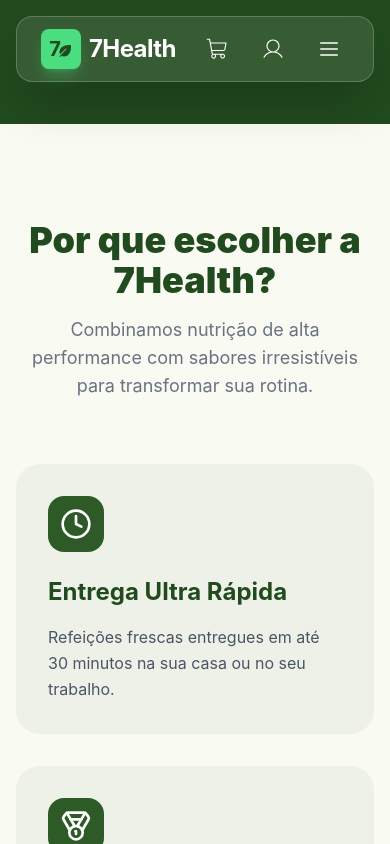
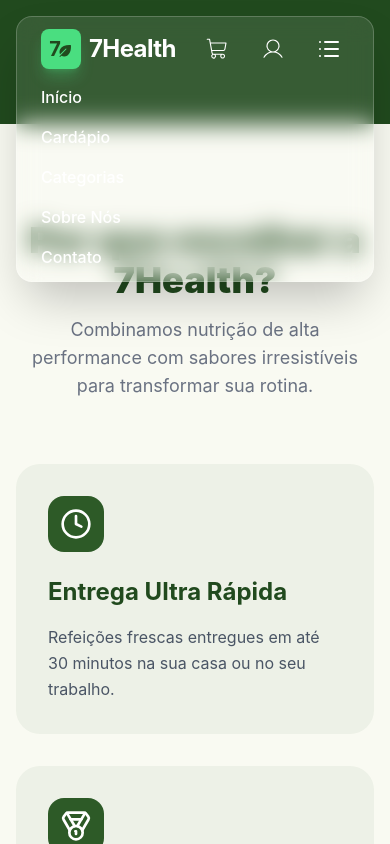
Before and after one commit to CodeSeven-Turma-JavaScript-13/projeto_7health_REACT, a React (Vite) app: page / in a window 390 px wide. Both pictures are taken after a click on the button 329 px from the left and 49 px from the top of the page. Shown: the top 844 px of the page. Built offline with nearby package versions, Linux system fonts and the light colour scheme; no server answers.

Commit message:
💥 NEW:  Modo Hamburguer

```diff
--- a/src/components/navbar/NavBar.tsx
+++ b/src/components/navbar/NavBar.tsx
@@ -1,20 +1,25 @@
-import { Leaf, List, ShoppingCart, User } from "@phosphor-icons/react";
+import { Leaf, List, ShoppingCart, User, UserIcon } from "@phosphor-icons/react";
 import { Link, useLocation } from "react-router-dom";
 import { useContext, useState } from "react";
 import { CartContext } from "../carrinho/contexts/CartContext";
 import ContatoModal from "../../pages/contatos/ContatoModal";
-
-
+import { LeafIcon, ListIcon, ShoppingCartIcon } from "lucide-react";
 
 function NavBar() {
+  // Estado que controla se o modal de contato está aberto
+  const [abrirContato, setAbrirContato] = useState(false);
 
-    // Estado que controla se o modal está aberto ou fechado
-  const [abrirContato, setAbrirContato] = useState(false);
+  // Estado que controla se o menu mobile está aberto
+  const [abrirMenu, setAbrirMenu] = useState(false);
 
   const location = useLocation();
   const { quantidadeItens } = useContext(CartContext);
 
-  const isLightPage = location.pathname === "/contato" || location.pathname === "/sobre" || location.pathname === "/categorias" || location.pathname === "/cart";
+  const isLightPage =
+    location.pathname === "/contato" ||
+    location.pathname === "/sobre" ||
+    location.pathname === "/categorias" ||
+    location.pathname === "/cart";
 
   const navClasses = isLightPage
     ? "glass-light border-[#cbd5e1]/30 text-brand-dark shadow-xl"
@@ -24,36 +29,72 @@
     ? "bg-brand-dark text-white shadow-brand-dark/20"
     : "bg-brand-light text-brand-dark shadow-brand-light/30";
 
-  const linkHoverClasses = isLightPage ? "hover:text-brand-medium" : "hover:text-brand-light";
-  const actionButtonHoverClasses = isLightPage ? "hover:bg-brand-dark/5" : "hover:bg-white/10";
+  const linkHoverClasses = isLightPage
+    ? "hover:text-brand-medium"
+    : "hover:text-brand-light";
+
+  const actionButtonHoverClasses = isLightPage
+    ? "hover:bg-brand-dark/5"
+    : "hover:bg-white/10";
 
   return (
     <>
       <nav className="fixed top-0 left-0 right-0 z-50 p-4 transition-all duration-500">
-      <div className={`max-w-7xl mx-auto rounded-2xl px-6 py-3 flex items-center justify-between transition-all duration-500 ${navClasses}`}>
+        <div
+          className={`max-w-7xl mx-auto rounded-2xl px-6 py-3 transition-all duration-500 ${navClasses}`}
+        >
+          {/* Linha principal da navbar */}
+          <div className="flex items-center justify-between">
             {/* Logo */}
             <Link to="/" className="flex items-center gap-2 group">
-          <div className={`w-10 h-10 rounded-lg flex items-center justify-center shadow-lg group-hover:scale-110 transition-all duration-300 ${logoBoxClasses}`}>
+              <div
+                className={`w-10 h-10 rounded-lg flex items-center justify-center shadow-lg group-hover:scale-110 transition-all duration-300 ${logoBoxClasses}`}
+              >
                 <span className="font-bold text-xl leading-none">7</span>
                 <Leaf className="w-4 h-4 -ml-1 mt-1" weight="fill" />
               </div>
-          <span className={`text-2xl font-bold tracking-tight transition-colors duration-500 ${isLightPage ? 'text-brand-dark' : 'text-white'}`}>
+
+              <span
+                className={`text-2xl font-bold tracking-tight transition-colors duration-500 ${
+                  isLightPage ? "text-brand-dark" : "text-white"
+                }`}
+              >
                 7Health
               </span>
             </Link>
 
-        {/* Links */}
+            {/* Links desktop */}
             <div className="hidden md:flex items-center gap-8 font-medium">
-          <Link to="/" className={`transition-colors duration-300 ${linkHoverClasses}`}>Início</Link>
-          <Link to="/cardapio" className={`transition-colors duration-300 ${linkHoverClasses}`}>Cardápio</Link>
-          <Link to="/categorias" className={`transition-colors duration-300 ${linkHoverClasses}`}>Categorias</Link>
-          <Link to="/sobre" className={`transition-colors duration-300 ${linkHoverClasses}`}>Sobre Nós</Link>
+              <Link
+                to="/"
+                className={`transition-colors duration-300 ${linkHoverClasses}`}
+              >
+                Início
+              </Link>
 
-           {/*
-              Aqui o contato deixa de ser Link
-              e passa a ser um botão que abre o modal
-            */}
+              <Link
+                to="/cardapio"
+                className={`transition-colors duration-300 ${linkHoverClasses}`}
+              >
+                Cardápio
+              </Link>
+
+              <Link
+                to="/categorias"
+                className={`transition-colors duration-300 ${linkHoverClasses}`}
+              >
+                Categorias
+              </Link>
+
+              <Link
+                to="/sobre"
+                className={`transition-colors duration-300 ${linkHoverClasses}`}
+              >
+                Sobre Nós
+              </Link>
+
               <button
+                type="button"
                 onClick={() => setAbrirContato(true)}
                 className={`bg-transparent border-none cursor-pointer transition-colors duration-300 ${linkHoverClasses}`}
               >
@@ -61,39 +102,95 @@
               </button>
             </div>
 
-        {/* Actions */}
+            {/* Ações */}
             <div className="flex items-center gap-4">
-          <Link to="/cart" className={`p-2 rounded-full relative transition-all duration-300 ${actionButtonHoverClasses}`}>
+              <Link
+                to="/cart"
+                className={`p-2 rounded-full relative transition-all duration-300 ${actionButtonHoverClasses}`}
+              >
                 <ShoppingCart size={24} weight="light" />
+
                 {quantidadeItens > 0 && (
                   <span className="absolute -top-1 -right-1 bg-brand-medium text-white text-[10px] font-bold rounded-full w-5 h-5 flex items-center justify-center border-2 border-white">
                     {quantidadeItens}
                   </span>
                 )}
               </Link>
-          <button className={`p-2 rounded-full transition-all duration-300 ${actionButtonHoverClasses}`}>
-            <User size={24} weight="light" />
+
+              <button
+                type="button"
+                className={`p-2 rounded-full transition-all duration-300 ${actionButtonHoverClasses}`}
+              >
+                <UserIcon size={24} weight="light" />
               </button>
-          <button className={`md:hidden p-2 rounded-full transition-all duration-300 ${actionButtonHoverClasses}`}>
-            <List size={24} />
+
+              {/* Botão hambúrguer - aparece só no mobile */}
+              <button
+                type="button"
+                onClick={() => setAbrirMenu(!abrirMenu)}
+                className={`md:hidden cursor-pointer p-2 rounded-full transition-all duration-300 ${actionButtonHoverClasses}`}
+              >
+                <ListIcon size={24} />
               </button>
             </div>
           </div>
+
+          {/* Menu mobile */}
+          {abrirMenu && (
+            <div className="md:hidden mt-4 flex flex-col gap-4 font-medium">
+              <Link
+                to="/"
+                onClick={() => setAbrirMenu(false)}
+                className={`transition-colors duration-300 ${linkHoverClasses}`}
+              >
+                Início
+              </Link>
+
+              <Link
+                to="/cardapio"
+                onClick={() => setAbrirMenu(false)}
+                className={`transition-colors duration-300 ${linkHoverClasses}`}
+              >
+                Cardápio
+              </Link>
+
+              <Link
+                to="/categorias"
+                onClick={() => setAbrirMenu(false)}
+                className={`transition-colors duration-300 ${linkHoverClasses}`}
+              >
+                Categorias
+              </Link>
+
+              <Link
+                to="/sobre"
+                onClick={() => setAbrirMenu(false)}
+                className={`transition-colors duration-300 ${linkHoverClasses}`}
+              >
+                Sobre Nós
+              </Link>
+
+              <button
+                type="button"
+                onClick={() => {
+                  setAbrirContato(true);
+                  setAbrirMenu(false);
+                }}
+                className={`text-left bg-transparent border-none cursor-pointer transition-colors duration-300 ${linkHoverClasses}`}
+              >
+                Contato
+              </button>
+            </div>
+          )}
+        </div>
       </nav>
 
-
-      {/*
-        Aqui o modal é renderizado fora da nav
-        Ele recebe:
-        - isOpen: para saber se deve aparecer
-        - onClose: função para fechar
-      */}
+      {/* Modal de contato */}
       <ContatoModal
         isOpen={abrirContato}
         onClose={() => setAbrirContato(false)}
       />
     </>
-
   );
 }
 
```
Lines whose indentation alone changed are shown as unchanged.
